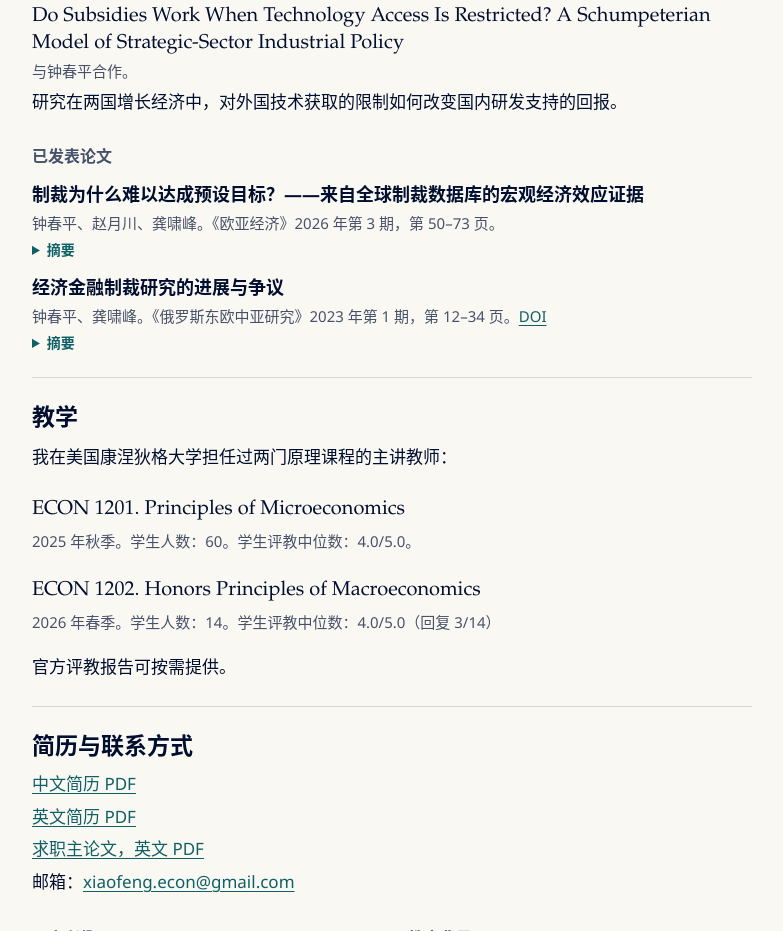
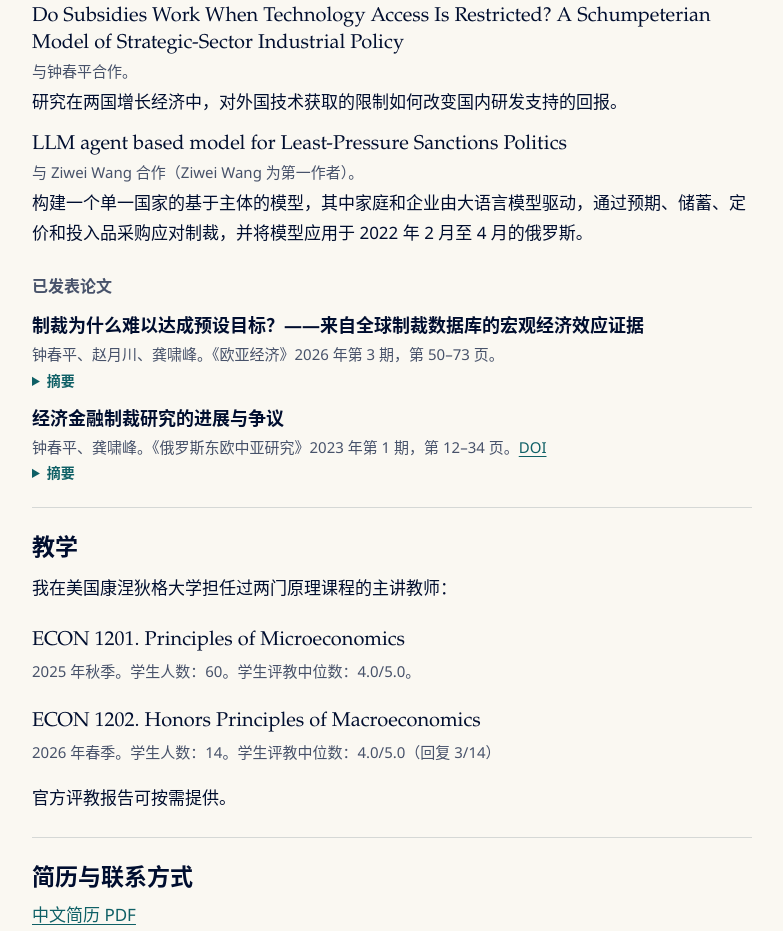
Before and after one commit to xiaofengecon/xiaofengecon.github.io, a plain HTML site: page zh.html in a window 1280 px wide. Shown: the part 1875-2806 px from the top of the page, without its empty margins (316-1099 px from the left). Drawn offline with Linux system fonts and the light colour scheme.

Commit message:
Add the LLM agent-based sanctions paper to work in progress
Lists "LLM agent based model for Least-Pressure Sanctions Politics",
with Ziwei Wang as first author, on the English and Chinese pages.

Co-Authored-By: Claude Opus 5.5 <noreply@anthropic.com>

```diff
--- a/zh.html
+++ b/zh.html
@@ -178,6 +178,11 @@
             <p class="byline">与钟春平合作。</p>
             <p>研究在两国增长经济中，对外国技术获取的限制如何改变国内研发支持的回报。</p>
           </article>
+          <article class="paper">
+            <p class="paper-title" lang="en">LLM agent based model for Least-Pressure Sanctions Politics</p>
+            <p class="byline">与 Ziwei Wang 合作（Ziwei Wang 为第一作者）。</p>
+            <p>构建一个单一国家的基于主体的模型，其中家庭和企业由大语言模型驱动，通过预期、储蓄、定价和投入品采购应对制裁，并将模型应用于 2022 年 2 月至 4 月的俄罗斯。</p>
+          </article>
         </div>
 
         <div class="group">
```
Also changed, not shown: index.html (+5 -0 lines).
